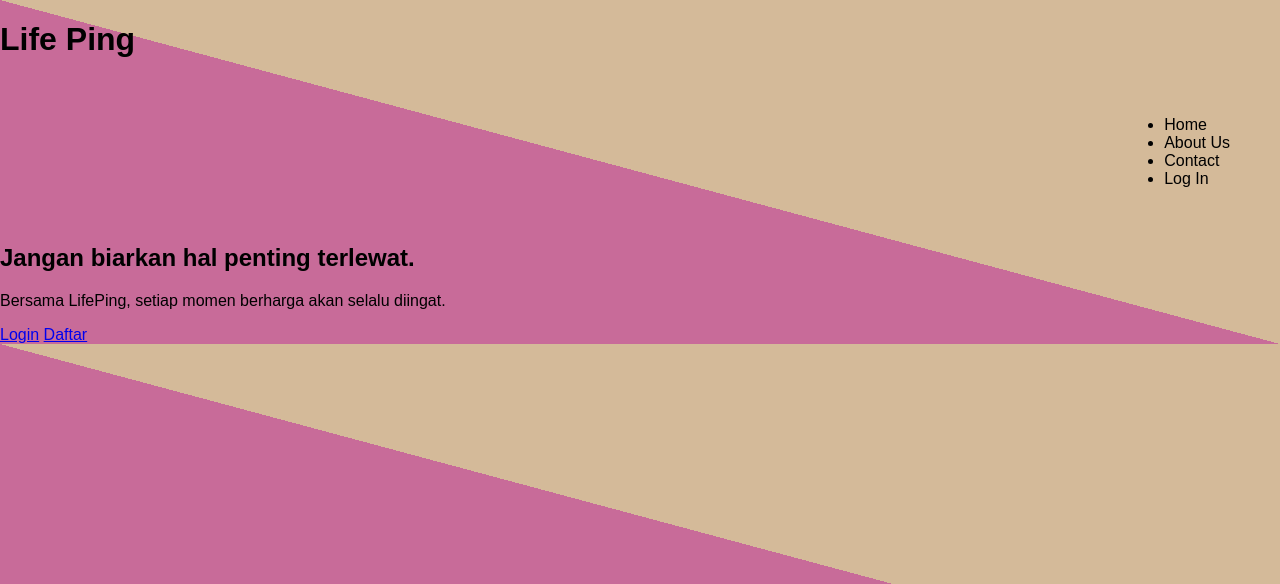
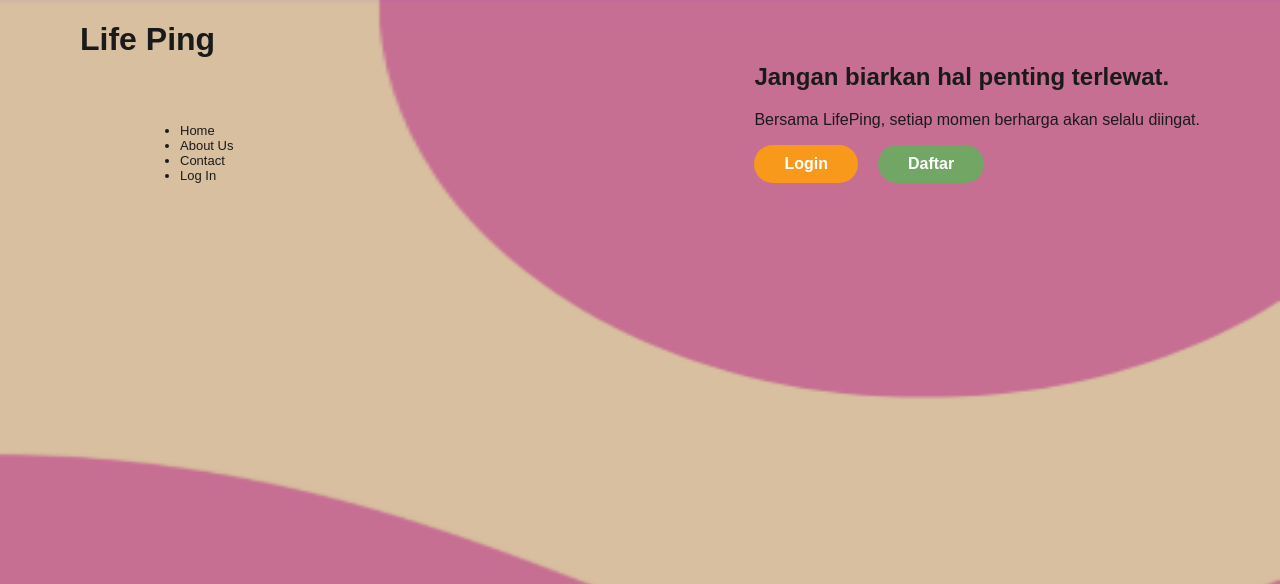
Before and after one commit to keziaardela/lifeping, a PHP site: page / in a window 1280 px wide. Shown: the top 584 px of the page. Run offline with PHP 8.4, Linux system fonts and the light colour scheme.

Commit message:
Revisi style css

```diff
--- a/css/style.css
+++ b/css/style.css
@@ -1,59 +1,71 @@
-/* Body dan Layout Utama */
+/* Body dengan gambar background */
 body {
     margin: 0;
+    padding: 0;
     font-family: 'Poppins', sans-serif;
-    background: linear-gradient(to bottom left, #d4ba99 50%, #c86b99 50%);
-    color: #000;
+    color: #1a1a1a;
+    background-color: #d6b996;
+    background-image: url("../img/background.png");
+    background-size: 1500px 685px;
+    background-repeat: no-repeat;
+    background-position: top right;
+
 }
 
 /* Navbar */
 nav {
     display: flex;
     justify-content: flex-end;
-    padding: 20px 50px;
-    background-color: transparent;
     gap: 30px;
+    padding: 30px 0px 30px 60px;
+    font-size: 13px;
+    font-weight: 500;
 }
 
 nav a {
     text-decoration: none;
-    color: #000;
-    font-weight: 500;
+    color: #1a1a1a;
+    transition: color 0.3s;
 }
 
-nav a:hover {
-    color: #c86b99;
+nav a.active {
+    color: #c76b98;
+    font-weight: bold;
 }
 
-nav .active {
-    font-weight: bold;
-    color: #c86b99;
+/* Layout utama */
+.container {
+    display: flex;
+    justify-content: space-between;
+    align-items: center;
+    padding: 0px 80px;
+    position: relative;
 }
 
-/* Bagian Kiri (Teks) */
-.content {
-    max-width: 50%;
-    padding: 100px 60px;
+.left {
+    max-width: 45%;
 }
 
-.content h1 {
-    font-size: 50px;
-    margin-bottom: 10px;
+.left h1 {
+    font-family: 'BrittanySignature', cursive;
+    font-size: 70px;
+    font-weight: normal;
+    margin-bottom: 20px;
 }
 
-.content p {
-    font-size: 16px;
+.left p {
+    font-size: 14px;
+    line-height: 1.7;
     margin-bottom: 30px;
-    line-height: 1.6;
 }
 
 /* Tombol */
-.button-container {
+.buttons {
     display: flex;
     gap: 20px;
 }
 
-.button-container a {
+.btn {
     text-decoration: none;
     padding: 10px 30px;
     border-radius: 30px;
@@ -62,50 +74,37 @@ nav .active {
     transition: opacity 0.3s;
 }
 
-.button-container .login {
-    background-color: #ff9100;
-    color: white;
-    border: none;
-    padding: 10px 30px;
-    border-radius: 20px;
-    cursor: pointer;
-    font-weight: 600;
+.btn.login {
+    background-color: #f8991c;
 }
 
-.button-container .register {
+.btn.register {
     background-color: #71a665;
-    color: white;
-    border: none;
-    padding: 10px 30px;
-    border-radius: 20px;
-    cursor: pointer;
-    font-weight: 600;
 }
 
-.button-container .login:hover,
-.button-container .register:hover {
-    opacity: 0.8;
+.btn:hover {
+    opacity: 0.85;
 }
 
-/* Bagian Kanan (Gambar/Reminder) */
-.right-image {
+/* Gambar Reminder */
+.right img {
+    width: 380px;
     position: absolute;
-    top: 150px;
-    right: 100px;
-    width: 300px;
+    top: -90px;
+    right: 250px;
+
 }
 
-/* Responsif mobile */
+/* Responsive */
 @media (max-width: 768px) {
-    .content {
-        max-width: 100%;
-        padding: 50px 30px;
+    .container {
+        flex-direction: column;
+        padding: 40px 30px;
+        text-align: center;
     }
 
-    .right-image {
+    .right img {
         position: static;
-        margin: 0 auto;
-        display: block;
         width: 80%;
         margin-top: 30px;
     }
```
Lines whose indentation alone changed are shown as unchanged.
